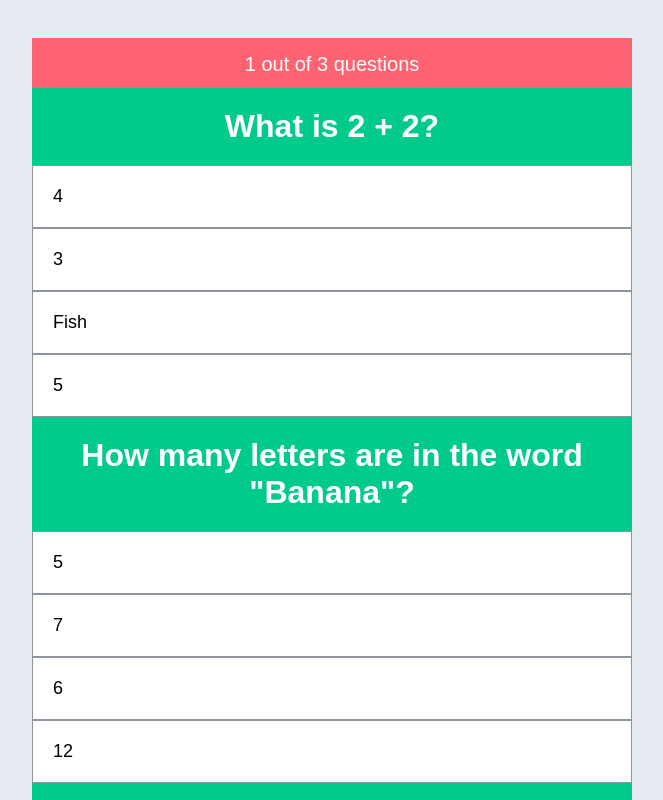
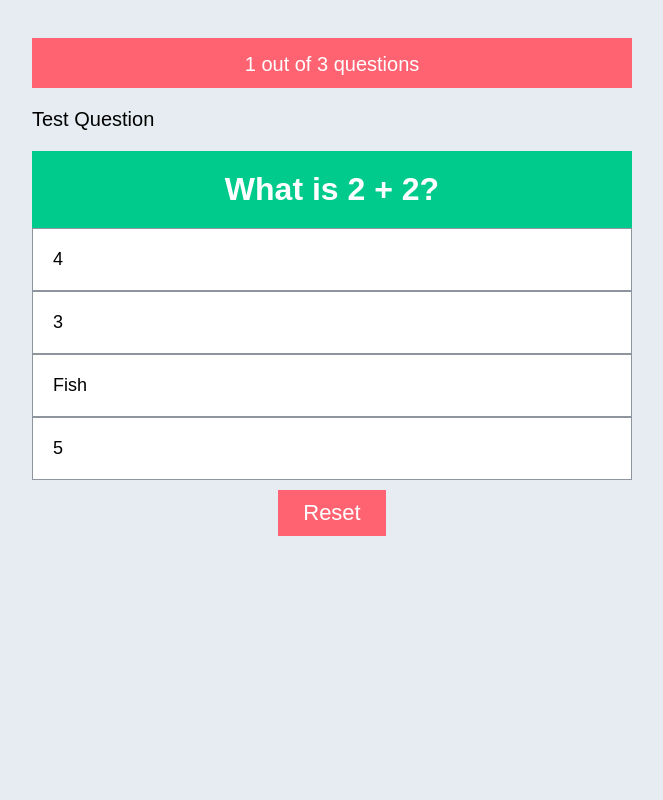
Before and after one commit to KgotsoKP/quiz, a Vue app: page / in a window 1280 px wide. Shown: the top 800 px of the page, without its empty margins (308-971 px from the left). Built offline with nearby package versions, Linux system fonts and the light colour scheme.

Commit message:
Add answer selction to move to the next question

```diff
--- a/src/App.vue
+++ b/src/App.vue
@@ -1,6 +1,12 @@
 <template>
   <div class="ctr">
-    <app-questions v-if="questionsAnswered < questions.length" :questions="questions" />
+    <app-questions
+      v-if="questionsAnswered < questions.length"
+      :questions="questions"
+      :questionsAnswered="questionsAnswered"
+      @question-answered="questionsAnswered2"
+      @button-clicked="handleButtonClick"
+      />
     <app-result v-else />
     <button type="button" class="reset-btn">Reset</button>
   </div>
@@ -19,6 +25,7 @@
   data() {
     return {
       questionsAnswered: 0,
+      totalCorrect : 0,
       questions: [
         {
           q: 'What is 2 + 2?',
@@ -94,9 +101,21 @@
           desc: "Studying has definitely paid off for you!"
         }
       ]
+    }
+  },
+  methods: {
+    questionsAnswered2(is_correct) {
+        console.log("From Home")
+      if (is_correct) {
+        this.totalCorrect++
+      }
 
+      this.questionsAnswered++
+    },
+    handleButtonClick(data) {
+      alert(data)
+    },
     }
-  }
 
 }
 </script>
--- a/src/components/Questions.vue
+++ b/src/components/Questions.vue
@@ -5,10 +5,16 @@
             <div class="status">1 out of 3 questions</div>
         </div>
 
-        <div class="single-question" v-for="question in questions" :key="question.q">
+        <p @click="sendDataToParent">Test Question</p>
+
+        <div class="single-question" v-for="(question, qi) in questions" :key="question.q"
+            v-show="questionsAnswered === qi">
             <div class="question">{{ question.q }}</div>
-            <div class="answers" v-for="answer in question.answers" :key="answer.text">
-                <div class="answer">{{ answer.text }}</div>
+            <div class="answers">
+                <div class="answer" v-for="answer in question.answers" :key="answer.text"
+                    @click.prevent="selectAnswer(answer.is_correct)">
+                    {{ answer.text }}
+                </div>
             </div>
         </div>
     </div>
@@ -16,7 +22,18 @@
 
 <script>
 export default {
-    props: ['questions']
+    props: ['questions', 'questionsAnswered'],
+    emits: ['question-answered','test'],
+    methods: {
+        selectAnswer(is_correct) {
+            this.$emit("question-answered", is_correct);
+            //console.log(this.$emit("question-answered", is_correct));
+        },
+        sendDataToParent() {
+            console.log("hi")
+      this.$emit('button-clicked', 'Button was clicked!');
+    },
+    }
 }
 
 </script>
```
